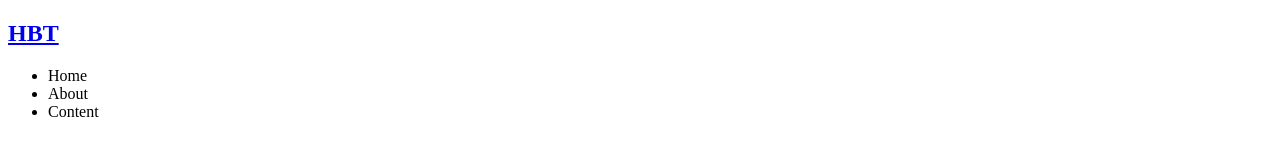
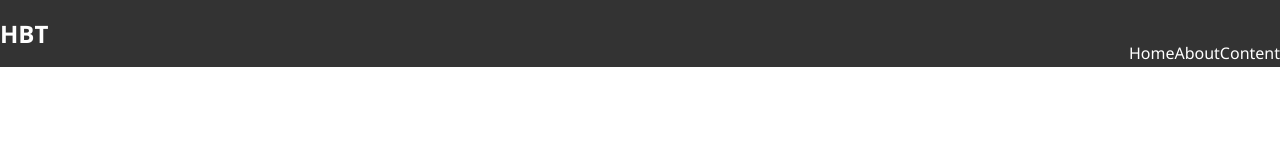
Before and after one commit to akshaychoudhary92/HotelBT, a plain HTML site: page index.html in a window 1280 px wide. Drawn offline with Linux system fonts and the light colour scheme.

Commit message:
created intial css page0s

```diff
--- a/css/style.css
+++ b/css/style.css
@@ -0,0 +1,67 @@
+/* Reset */
+
+* {
+    margin: 0;
+    padding: 0;
+    box-sizing: border-box;
+}
+
+/* Main styling */
+
+html,
+body {
+    font-family: 'Segoe UI', Tahoma, Geneva, Verdana, sans-serif;
+    line-height: 1.7em;
+}
+
+a {
+    color: #333;
+    text-decoration: none;
+}
+
+h1,
+h2,
+h3 {
+    padding-bottom: 20px;
+}
+
+p {
+    margin: 10px 0;
+}
+
+/* Navbar */
+#navbar {
+    background: #333;
+    color: #fff;
+    overflow: auto;
+}
+
+#navbar a {
+    color: #fff;
+}
+
+#navbar h1 {
+    float: left;
+    padding-top: 20px;
+}
+
+#navbar ul {
+    list-style: none;
+    float: right;
+}
+
+#navbar ul li {
+    float: left;
+}
+
+#navbar ul li a {
+    display: block;
+    padding: 20px;
+    text-align: center;
+}
+
+#navbar ul li a:hover,
+#navbar ul li a.current {
+    background: #444;
+    color: #f7c08a;
+}
--- a/index.html
+++ b/index.html
@@ -6,6 +6,7 @@
   <meta name="viewport" content="width=device-width, initial-scale=1.0">
   <meta name ="description" content ="Welcome to the most extraordinary hotel in Atlanta Georgia">
   <meta name="Keywords" content="hotel,Atlanta hotel,new hotel">
+  <link rel="stylesheet" href="css/style.css">
   <title>Hotel BT | Welcome</title>
 </head>
 <body>
```
